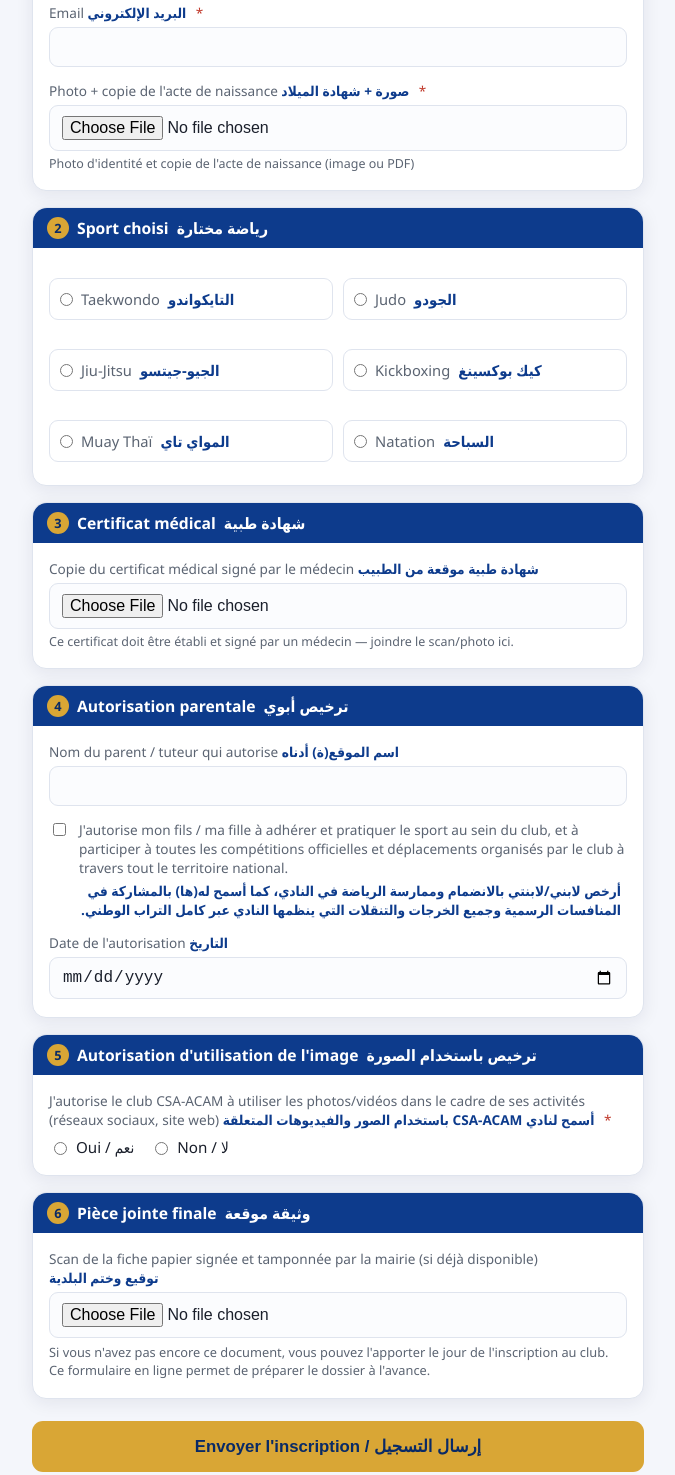
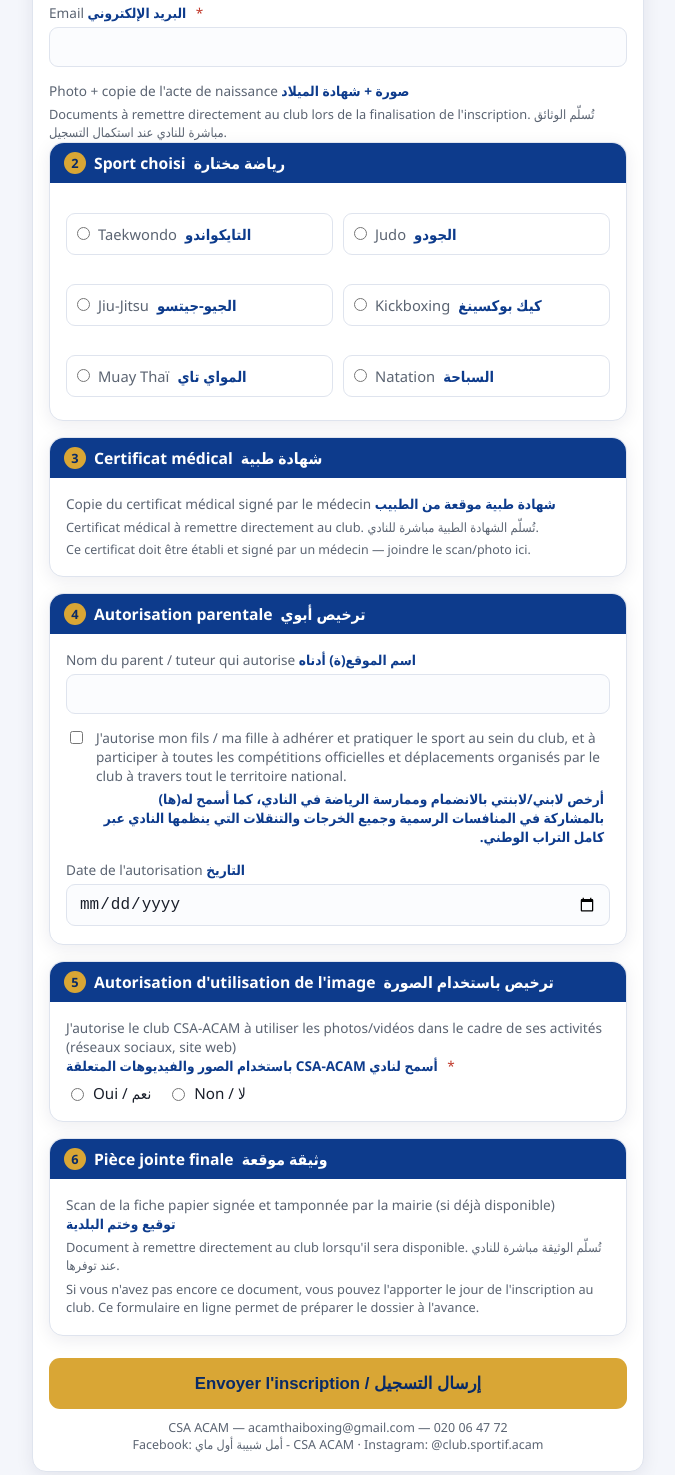
Before and after one commit to dwacademydz-oss/-csa-acam-liens-, a plain HTML site: page inscription.html in a window 1280 px wide. Shown: the part 738-2213 px from the top of the page, without its empty margins (302-977 px from the left). Drawn offline with nearby package versions, Linux system fonts and the light colour scheme.

Commit message:
Update inscription.html

```diff
--- a/inscription.html
+++ b/inscription.html
@@ -228,7 +228,7 @@
 </header>
 
 <div class="wrap">
-  <form id="regForm" action="https://formspree.io/f/meaoqolj" method="POST" enctype="multipart/form-data">
+<form id="regForm" action="https://formspree.io/f/meaoqolj" method="POST">
 
     <div class="card">
       <div class="section-title"><span class="badge">1</span> Informations générales <span class="ar">المعلومات العامة</span></div>
@@ -270,10 +270,11 @@
       <label class="required">Email <span class="ar">البريد الإلكتروني</span></label>
       <input type="email" name="email" required>
 
-      <label class="required">Photo + copie de l'acte de naissance <span class="ar">صورة + شهادة الميلاد</span></label>
-      <input type="file" name="photo_acte" accept="image/*,.pdf" required>
-      <div class="file-hint">Photo d'identité et copie de l'acte de naissance (image ou PDF)</div>
-    </div>
+      <label>Photo + copie de l'acte de naissance <span class="ar">صورة + شهادة الميلاد</span></label>
+<div class="note">
+  Documents à remettre directement au club lors de la finalisation de l'inscription.
+  <span class="ar">تُسلّم الوثائق مباشرة للنادي عند استكمال التسجيل.</span>
+</div>
 
     <div class="card">
       <div class="section-title"><span class="badge">2</span> Sport choisi <span class="ar">رياضة مختارة</span></div>
@@ -290,7 +291,10 @@
     <div class="card">
       <div class="section-title"><span class="badge">3</span> Certificat médical <span class="ar">شهادة طبية</span></div>
       <label>Copie du certificat médical signé par le médecin <span class="ar">شهادة طبية موقعة من الطبيب</span></label>
-      <input type="file" name="certificat_medical" accept="image/*,.pdf">
+<div class="note">
+  Certificat médical à remettre directement au club.
+  <span class="ar">تُسلّم الشهادة الطبية مباشرة للنادي.</span>
+</div>
       <div class="file-hint">Ce certificat doit être établi et signé par un médecin — joindre le scan/photo ici.</div>
     </div>
 
@@ -324,7 +328,10 @@
     <div class="card">
       <div class="section-title"><span class="badge">6</span> Pièce jointe finale <span class="ar">وثيقة موقعة</span></div>
       <label>Scan de la fiche papier signée et tamponnée par la mairie (si déjà disponible) <span class="ar">توقيع وختم البلدية</span></label>
-      <input type="file" name="signature_mairie" accept="image/*,.pdf">
+      <div class="note">
+  Document à remettre directement au club lorsqu'il sera disponible.
+  <span class="ar">تُسلّم الوثيقة مباشرة للنادي عند توفرها.</span>
+</div>
       <div class="note">Si vous n'avez pas encore ce document, vous pouvez l'apporter le jour de l'inscription au club. Ce formulaire en ligne permet de préparer le dossier à l'avance.</div>
     </div>
 
@@ -505,16 +512,10 @@ async function buildOfficialPDF(data){
   doc.text('Pi\u00e8ces jointes s\u00e9par\u00e9ment : ' + attachedList.join(', ') + '.', 14, 283);
 
   return doc.output('blob');
-}
-
-form.addEventListener('submit', async (e)=>{
-  e.preventDefault();
-
-  if(FORMSPREE_URL.includes("YOUR_FORM_ID")){
-    statusEl.className = 'err';
-    statusEl.textContent = "Configuration incomplète : l'administrateur du site doit encore relier ce formulaire à Formspree.";
-    return;
-  }
+form.addEventListener('submit', () => {
+  submitBtn.disabled = true;
+  submitBtn.textContent = "Envoi en cours... / جاري الإرسال";
+});
 
   submitBtn.disabled = true;
   statusEl.className = 'loading';
```
